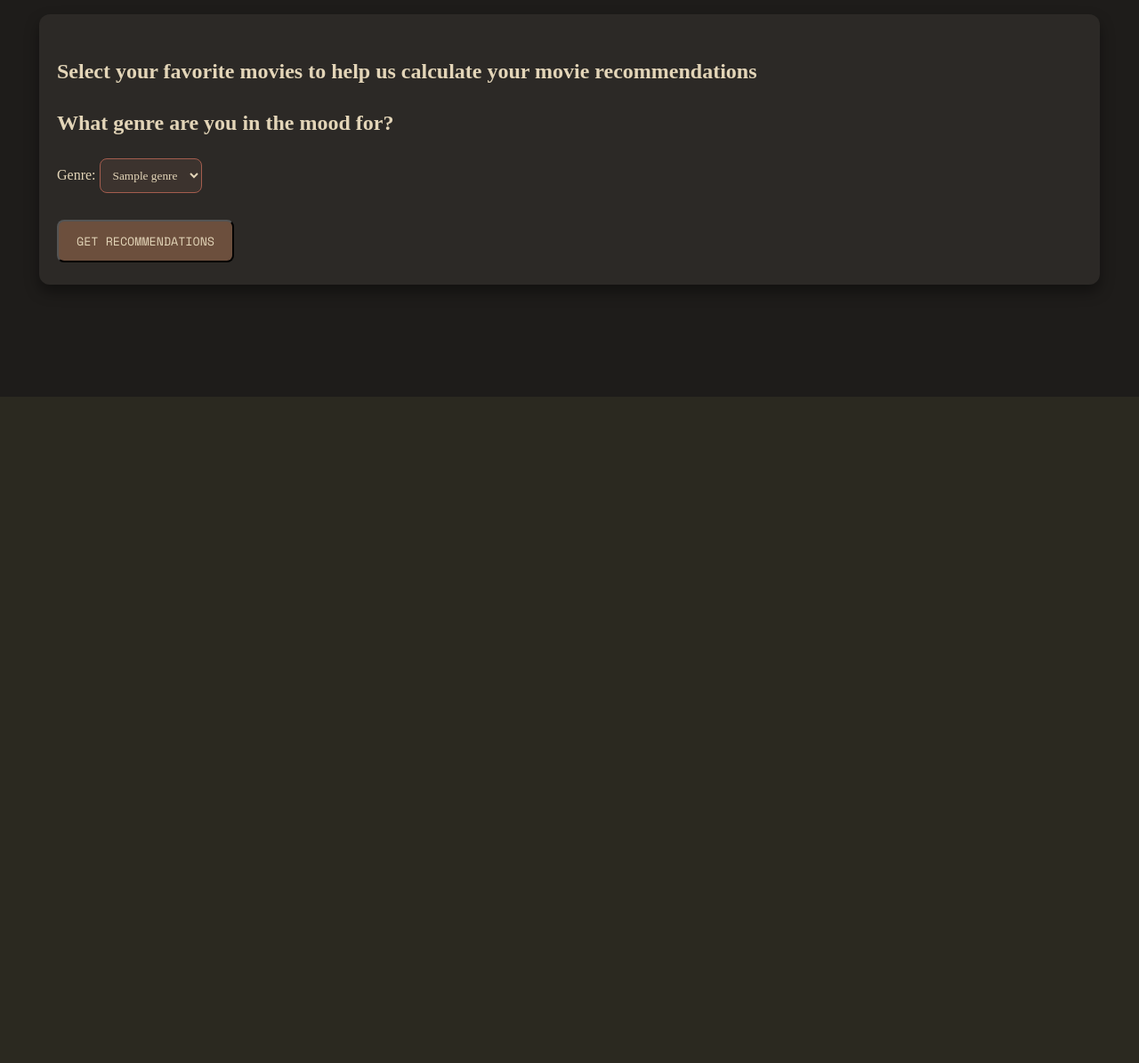
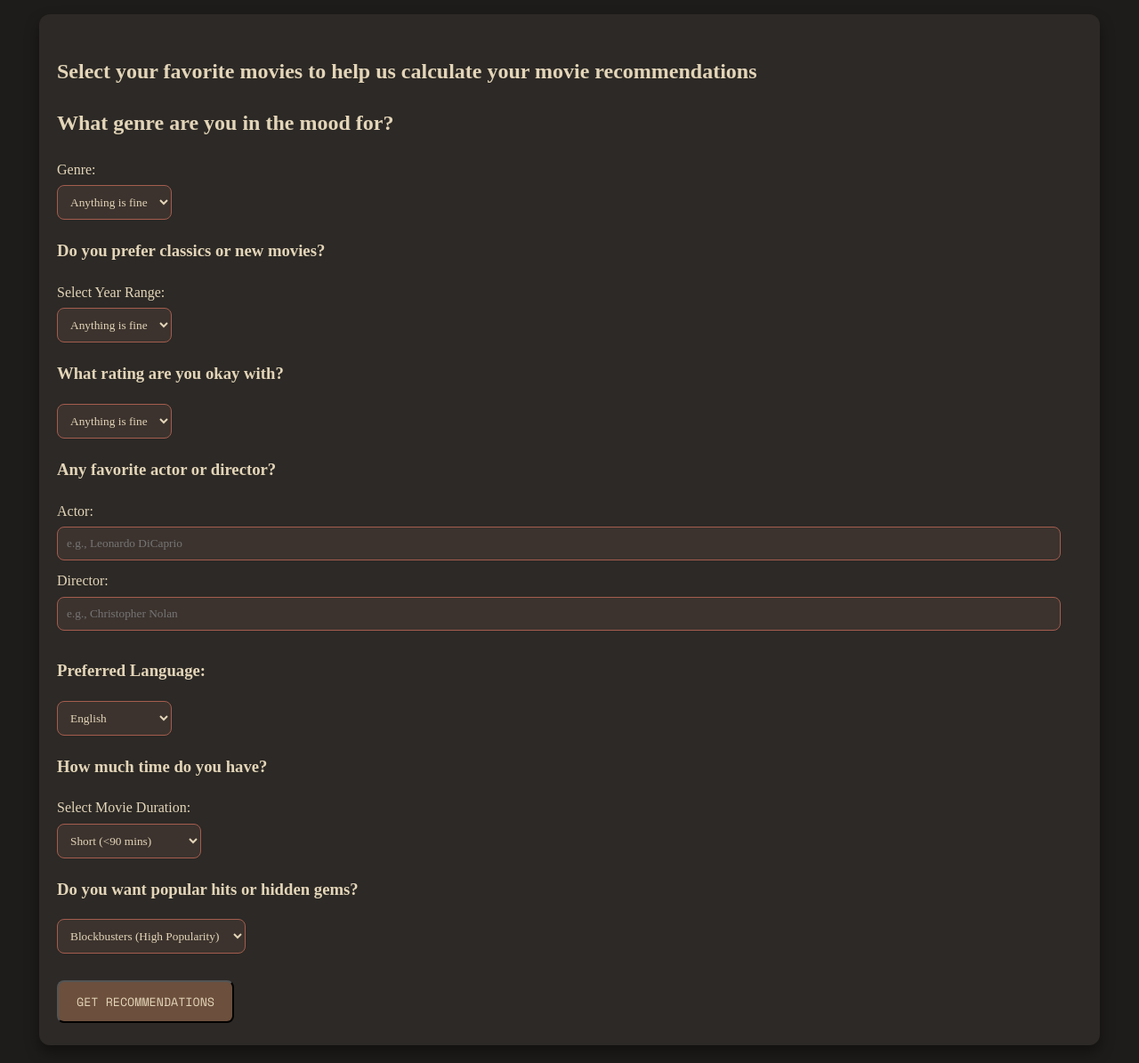
Before and after one commit to afsanab/MovieMate, a Flask app: page / in a window 1280 px wide. Shown: the part 354-1549 px from the top of the page at 89% size. Before the commit the page ends 800 px from the top, so only its background shows below. Run offline with Flask 3, Linux system fonts and the light colour scheme; a database or web service that is not in the repository returns one stand-in record (values such as "Sample title"); data that the repository does not hold is empty; some web fonts are replaced.

Commit message:
added new questions

```diff
--- a/static/style.css
+++ b/static/style.css
@@ -50,6 +50,7 @@ body {
     overflow: hidden;
     transition: transform 0.3s ease, box-shadow 0.3s ease;
     cursor: pointer;
+    position: relative;
 }
 
 .movie-item img {
@@ -71,9 +72,25 @@ body {
     /* Highlighted with gold */
 }
 
-/* Hide the actual checkbox */
 .movie-item input[type="checkbox"] {
     display: none;
+}
+
+.movie-item::before {
+    content: '';
+    position: absolute;
+    top: 0;
+    left: 0;
+    width: 100%;
+    height: 100%;
+    background: rgba(0, 0, 0, 0.2);
+    visibility: hidden;
+    z-index: 1;
+    transition: visibility 0.3s ease-in-out;
+}
+
+.movie-item.selected::before {
+    visibility: visible;
 }
 
 /* Buttons */
@@ -92,7 +109,6 @@ button,
     /* Added padding above the button */
 }
 
-
 button:hover,
 .back-button:hover {
     background-color: #A45D4E;
@@ -108,6 +124,49 @@ select {
     padding: 10px;
     border-radius: 8px;
     font-family: "Lora", serif;
+}
+
+/* Styled Input Fields for Text Questions */
+input[type="text"],
+input[type="number"] {
+    background-color: #3C332E;
+    color: #E3D5B8;
+    border: 1px solid #A45D4E;
+    padding: 10px;
+    border-radius: 8px;
+    font-family: "Lora", serif;
+    width: calc(100% - 24px);
+    /* Adjust width for consistent padding */
+    box-sizing: border-box;
+    /* Include padding and border in width */
+    margin-bottom: 10px;
+    /* Add spacing between fields */
+    transition: border-color 0.3s ease, box-shadow 0.3s ease;
+}
+
+input[type="text"]:focus,
+input[type="number"]:focus {
+    border-color: #D3B88C;
+    box-shadow: 0px 4px 8px rgba(0, 0, 0, 0.5);
+    outline: none;
+}
+
+/* Labels Styling */
+label {
+    font-family: "Lora", serif;
+    font-size: 1rem;
+    color: #E3D5B8;
+    display: block;
+    margin-bottom: 5px;
+}
+
+/* Center text fields horizontally */
+.actor-director,
+.release-year,
+.language,
+.duration {
+    margin-top: 20px;
+    margin-bottom: 20px;
 }
 
 /* Recommendations */
--- a/templates/index.html
+++ b/templates/index.html
@@ -8,33 +8,16 @@
     <link
         href="https://fonts.googleapis.com/css2?family=Playfair+Display:ital,wght@0,400..900;1,400..900&family=Rozha+One&family=Russo+One&family=Space+Mono:ital,wght@0,400;0,700;1,400;1,700&family=Zen+Dots&display=swap"
         rel="stylesheet">
-
     <link rel="stylesheet" href="{{ url_for('static', filename='style.css') }}">
-
-
 </head>
-<script>
-    document.addEventListener('DOMContentLoaded', () => {
-        const movieItems = document.querySelectorAll('.movie-item');
-
-        movieItems.forEach(item => {
-            item.addEventListener('click', () => {
-                const checkbox = item.querySelector('input[type="checkbox"]');
-                checkbox.checked = !checkbox.checked;  // Toggle checkbox
-                item.classList.toggle('selected', checkbox.checked);  // Add/Remove 'selected' class
-            });
-        });
-    });
-
-
-</script>
-<div class="header">
-    <div class="header-content">
-        <h1>MovieMate</h1>
-    </div>
-</div>
 
 <body>
+    <div class="header">
+        <div class="header-content">
+            <h1>MovieMate</h1>
+        </div>
+    </div>
+
     <div class="container">
         <form action="/recommend" method="post">
             <h2>Select your favorite movies to help us calculate your movie recommendations</h2>
@@ -52,15 +35,94 @@
                 <h2>What genre are you in the mood for?</h2>
                 <label for="genre">Genre:</label>
                 <select name="genre" id="genre">
+                    <option value="any">Anything is fine</option>
                     {% for genre in genres %}
                     <option value="{{ genre }}">{{ genre }}</option>
                     {% endfor %}
                 </select>
             </div>
 
+            <div class="release-year">
+                <h3>Do you prefer classics or new movies?</h3>
+                <label for="release_year">Select Year Range:</label>
+                <select id="release_year" name="release_year">
+                    <option value="any">Anything is fine</option>
+                    <option value="pre-1980">Older than 80's</option>
+                    <option value="1980-1989">80's</option>
+                    <option value="1990-1999">90's</option>
+                    <option value="2000-2009">2000's</option>
+                    <option value="2010-2019">2010's</option>
+                    <option value="2020-2024">2020's</option>
+                </select>
+            </div>
+
+            <div class="rating">
+                <h3>What rating are you okay with?</h3>
+                <select name="rating">
+                    <option value="0">Anything is fine</option>
+                    <option value="7">PG (7+)</option>
+                    <option value="13">PG-13 (13+)</option>
+                    <option value="18">R (18+)</option>
+                </select>
+            </div>
+
+            <div class="actor-director">
+                <h3>Any favorite actor or director?</h3>
+                <label for="actor">Actor:</label>
+                <input type="text" name="actor" id="actor" placeholder="e.g., Leonardo DiCaprio">
+                <label for="director">Director:</label>
+                <input type="text" name="director" id="director" placeholder="e.g., Christopher Nolan">
+            </div>
+
+            <div class="language">
+                <h3>Preferred Language:</h3>
+                <select name="language">
+                    <option value="en">English</option>
+                    <option value="es">Spanish</option>
+                    <option value="fr">French</option>
+                    <option value="ko">Korean</option>
+                    <option value="ja">Japanese</option>
+                    <option value="hi">Hindi</option>
+                    <option value="zh">Chinese</option>
+                    <option value="any">Anything is fine</option>
+                </select>
+            </div>
+
+            <div class="duration">
+                <h3>How much time do you have?</h3>
+                <label for="duration">Select Movie Duration:</label>
+                <select id="duration" name="duration">
+                    <option value="short">Short (<90 mins)</option>
+                    <option value="normal">Normal (90-150 mins)</option>
+                    <option value="long">Long (>150 mins)</option>
+                </select>
+            </div>
+
+            <div class="popularity">
+                <h3>Do you want popular hits or hidden gems?</h3>
+                <select name="popularity">
+                    <option value="popularity.desc">Blockbusters (High Popularity)</option>
+                    <option value="popularity.asc">Hidden Gems (Low Popularity)</option>
+                </select>
+            </div>
+
             <button type="submit">Get Recommendations</button>
         </form>
     </div>
+
+    <script>
+        document.addEventListener('DOMContentLoaded', () => {
+            const movieItems = document.querySelectorAll('.movie-item');
+
+            movieItems.forEach(item => {
+                item.addEventListener('click', () => {
+                    const checkbox = item.querySelector('input[type="checkbox"]');
+                    checkbox.checked = !checkbox.checked; // Toggle checkbox state
+                    item.classList.toggle('selected', checkbox.checked); // Toggle 'selected' class
+                });
+            });
+        });
+    </script>
 </body>
 
 </html>
--- a/templates/recommendations.html
+++ b/templates/recommendations.html
@@ -12,6 +12,7 @@
 </head>
 
 <body>
+
     <div class="container">
         <h1>Recommended Movies</h1>
         <div>
```
